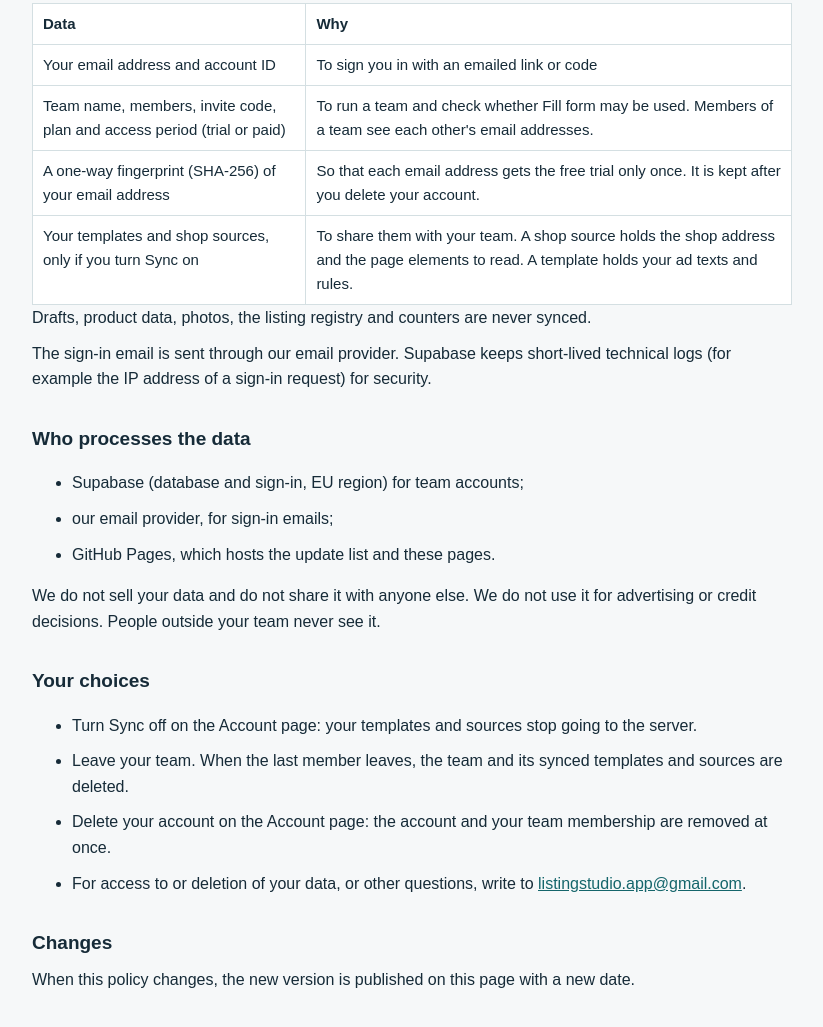
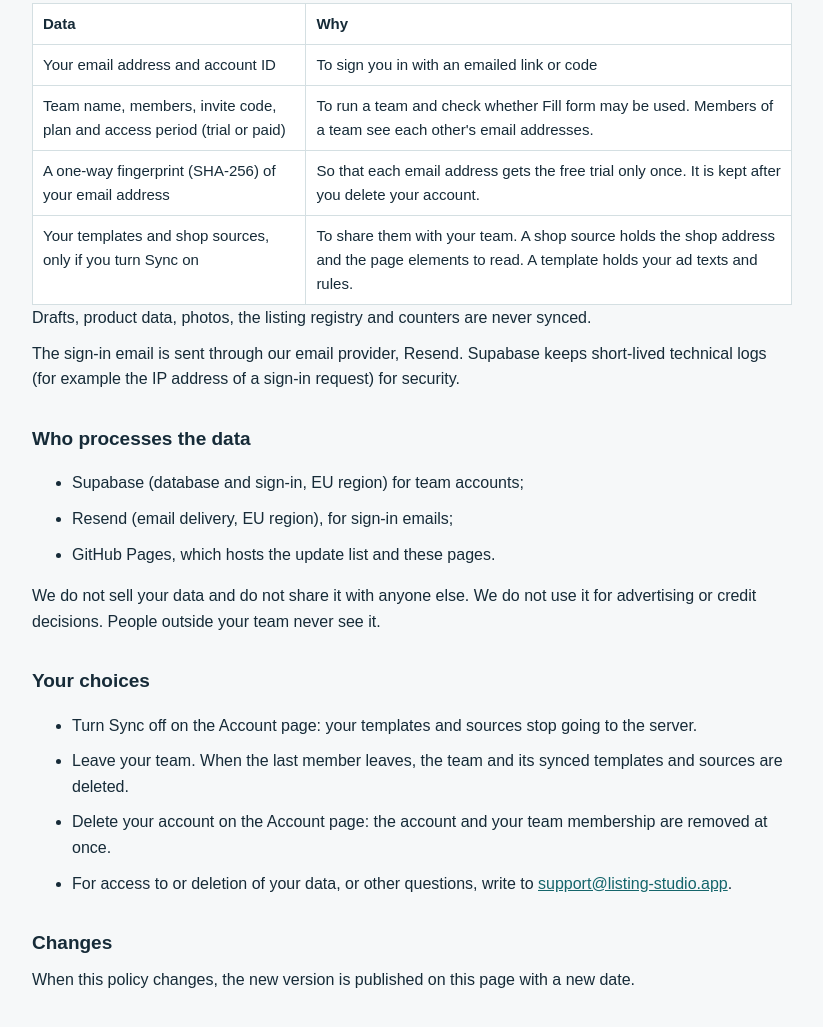
Before and after one commit to listingstudioapp/listingstudioapp.github.io, a plain HTML site: page privacy.html in a window 1280 px wide. Shown: the part 1235-2262 px from the top of the page, without its empty margins (228-1051 px from the left). Drawn offline with Linux system fonts and the light colour scheme.

Commit message:
Privacy page: contact support@listing-studio.app, Resend as email provider
Co-Authored-By: Claude Opus 5.5 <noreply@anthropic.com>

```diff
--- a/privacy.html
+++ b/privacy.html
@@ -22,9 +22,9 @@
 <body>
 <main>
 <h1>Listing Studio privacy policy</h1>
-<p class="muted">Last updated 20 November 2026 · applies to the Listing Studio browser extension and its team accounts</p>
+<p class="muted">Last updated 27 November 2026 · applies to the Listing Studio browser extension and its team accounts</p>
 
-<p>Listing Studio is a Chrome extension. Contact: <a href="mailto:listingstudio.app@gmail.com">listingstudio.app@gmail.com</a>.</p>
+<p>Contact: <a href="mailto:support@listing-studio.app">support@listing-studio.app</a>.</p>
 <p>Listing Studio is a Chrome extension. It reads product data from your online shop's pages, formats it with your own templates and fills the listing form on a classifieds site. You review the form and publish the ad yourself. This page explains what data the extension handles, where it goes and how to remove it.</p>
 
 <h2>In short</h2>
@@ -61,12 +61,12 @@
   <tr><td>Your templates and shop sources, only if you turn Sync on</td><td>To share them with your team. A shop source holds the shop address and the page elements to read. A template holds your ad texts and rules.</td></tr>
 </table>
 <p>Drafts, product data, photos, the listing registry and counters are never synced.</p>
-<p>The sign-in email is sent through our email provider. Supabase keeps short-lived technical logs (for example the IP address of a sign-in request) for security.</p>
+<p>The sign-in email is sent through our email provider, Resend. Supabase keeps short-lived technical logs (for example the IP address of a sign-in request) for security.</p>
 
 <h2>Who processes the data</h2>
 <ul>
   <li>Supabase (database and sign-in, EU region) for team accounts;</li>
-  <li>our email provider, for sign-in emails;</li>
+  <li>Resend (email delivery, EU region), for sign-in emails;</li>
   <li>GitHub Pages, which hosts the update list and these pages.</li>
 </ul>
 <p>We do not sell your data and do not share it with anyone else. We do not use it for advertising or credit decisions. People outside your team never see it.</p>
@@ -76,7 +76,7 @@
   <li>Turn Sync off on the Account page: your templates and sources stop going to the server.</li>
   <li>Leave your team. When the last member leaves, the team and its synced templates and sources are deleted.</li>
   <li>Delete your account on the Account page: the account and your team membership are removed at once.</li>
-  <li>For access to or deletion of your data, or other questions, write to <a href="mailto:listingstudio.app@gmail.com">listingstudio.app@gmail.com</a>.</li>
+  <li>For access to or deletion of your data, or other questions, write to <a href="mailto:support@listing-studio.app">support@listing-studio.app</a>.</li>
 </ul>
 
 <h2>Changes</h2>
```
